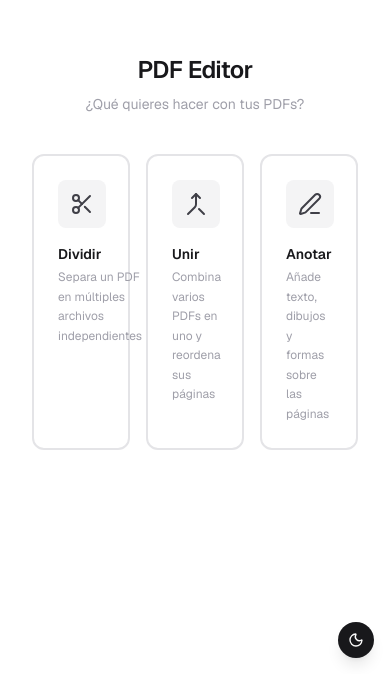
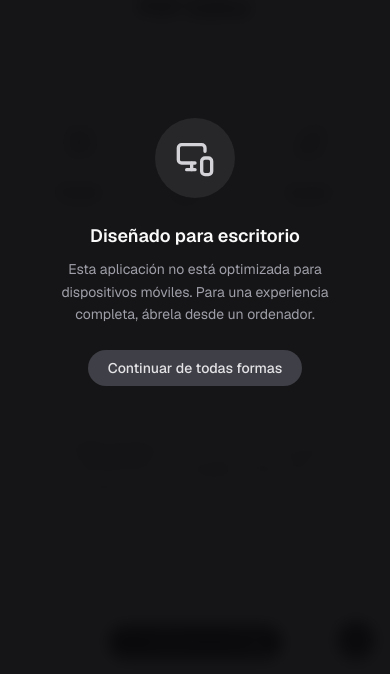
Before and after one commit to ferransimon/pdf-editor-online, a Next.js app: page / in a window 390 px wide. Shown: the part 170-844 px from the top of the page. Built offline with nearby package versions, Linux system fonts and the light colour scheme.

Commit message:
Added button for tips

```diff
--- a/src/app/layout.tsx
+++ b/src/app/layout.tsx
@@ -3,6 +3,8 @@ import { Geist, Geist_Mono } from "next/font/google";
 import "./globals.css";
 import { ThemeProvider } from "@/components/theme-provider";
 import { ThemeToggle } from "@/components/theme-toggle";
+import { DonateButton } from "@/components/donate-button";
+import { MobileWarning } from "@/components/mobile-warning";
 
 const geistSans = Geist({
   variable: "--font-geist-sans",
@@ -38,7 +40,9 @@ export default function RootLayout({
         className={`${geistSans.variable} ${geistMono.variable} antialiased`}
       >
         <ThemeProvider>
+          <MobileWarning />
           {children}
+          <DonateButton />
           <ThemeToggle />
         </ThemeProvider>
       </body>
--- /dev/null
+++ b/src/components/donate-button.tsx
@@ -0,0 +1,15 @@
+import { Heart } from "lucide-react";
+
+export function DonateButton() {
+  return (
+    <a
+      href="https://ko-fi.com/nomisdev"
+      target="_blank"
+      rel="noopener noreferrer"
+      className="fixed bottom-4 left-1/2 -translate-x-1/2 z-50 flex items-center gap-1.5 rounded-full bg-zinc-900 px-4 py-2 text-xs font-medium text-zinc-50 shadow-md transition-colors hover:bg-[#ff5e5b]"
+    >
+      <Heart className="h-3.5 w-3.5 animate-pulse text-[#ff5e5b]" />
+      Invítame a un café ☕
+    </a>
+  );
+}
--- /dev/null
+++ b/src/components/mobile-warning.tsx
@@ -0,0 +1,36 @@
+"use client";
+
+import { useState } from "react";
+import { MonitorSmartphone } from "lucide-react";
+
+export function MobileWarning() {
+  const [dismissed, setDismissed] = useState(false);
+
+  if (dismissed) return null;
+
+  return (
+    // Only visible on screens smaller than md (768 px)
+    <div className="md:hidden fixed inset-0 z-100 flex flex-col items-center justify-center gap-6 bg-zinc-950/95 backdrop-blur-sm px-8 text-center">
+      <div className="rounded-full bg-zinc-800 p-5">
+        <MonitorSmartphone className="h-10 w-10 text-zinc-300" />
+      </div>
+
+      <div className="flex flex-col gap-2">
+        <h2 className="text-lg font-semibold text-zinc-50">
+          Diseñado para escritorio
+        </h2>
+        <p className="text-sm text-zinc-400 leading-relaxed">
+          Esta aplicación no está optimizada para dispositivos móviles.
+          Para una experiencia completa, ábrela desde un ordenador.
+        </p>
+      </div>
+
+      <button
+        onClick={() => setDismissed(true)}
+        className="rounded-full bg-zinc-700 px-5 py-2 text-sm font-medium text-zinc-200 hover:bg-zinc-600 transition-colors"
+      >
+        Continuar de todas formas
+      </button>
+    </div>
+  );
+}
--- a/src/components/mode-selector.tsx
+++ b/src/components/mode-selector.tsx
@@ -1,6 +1,6 @@
 "use client";
 
-import { Scissors, Merge, PenLine } from "lucide-react";
+import { Scissors, Merge, PenLine, ShieldCheck } from "lucide-react";
 import { cn } from "@/lib/utils";
 
 interface ModeSelectorProps {
@@ -42,6 +42,15 @@ export function ModeSelector({ onSplit, onMerge, onAnnotate }: ModeSelectorProps
             onClick={onAnnotate}
           />
         </div>
+
+        {/* Privacy disclaimer */}
+        <div className="flex items-start gap-2.5 rounded-xl border border-zinc-100 bg-zinc-50 px-4 py-3 text-left w-full">
+          <ShieldCheck className="h-4 w-4 shrink-0 mt-0.5 text-zinc-400" />
+          <p className="text-xs text-zinc-400 leading-relaxed">
+            <span className="font-medium text-zinc-500">100% privado.</span>{" "}
+            Todos los archivos se procesan directamente en tu navegador. Ningún PDF es enviado ni almacenado en ningún servidor.
+          </p>
+        </div>
       </div>
     </div>
   );
```
